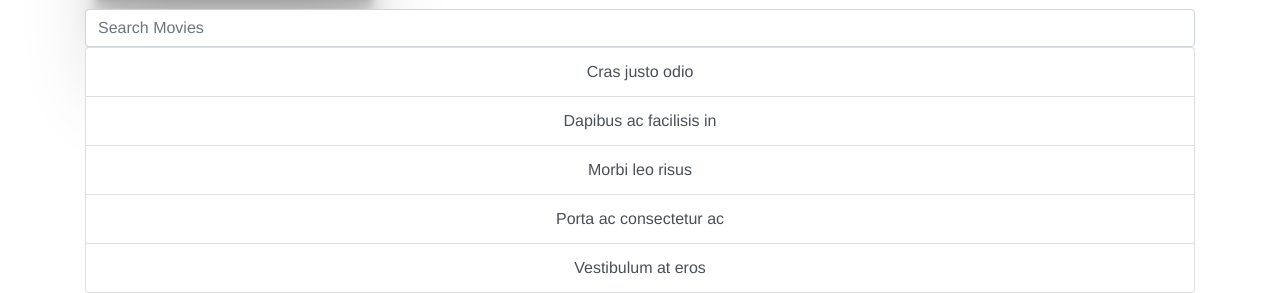
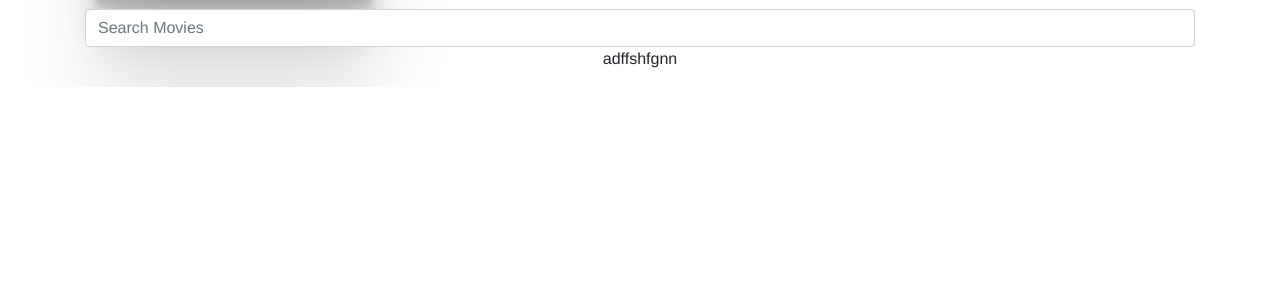
Before and after one commit to Juliasavransky/Actors-Gallery, a React (Create React App) app: page / in a window 1280 px wide. Shown: the part 1743-2036 px from the top of the page. After the commit the page ends 1830 px from the top, so only its background shows below. Built offline with nearby package versions, Linux system fonts and the light colour scheme.

Commit message:
Search box using results from props to render

```diff
--- a/src/components/LiveSearchBox.js
+++ b/src/components/LiveSearchBox.js
@@ -10,17 +10,16 @@ class LiveSearchBox extends Component {
     }
 
     render() {
-        const { placeholderText } = this.props;
+        const { placeholderText, results } = this.props;
+
+        const listGroupItems = results.map(result =>
+             <ListGroup.Item action></ListGroup.Item>);
 
         return (
             <div className="c-LiveSearchBox">
                 <Form.Control type="search" placeholder={placeholderText} />
                 <ListGroup className="searchResults">
-                    <ListGroup.Item action>Cras justo odio</ListGroup.Item>
-                    <ListGroup.Item action>Dapibus ac facilisis in</ListGroup.Item>
-                    <ListGroup.Item action>Morbi leo risus</ListGroup.Item>
-                    <ListGroup.Item action>Porta ac consectetur ac</ListGroup.Item>
-                    <ListGroup.Item action>Vestibulum at eros</ListGroup.Item>
+                   {listGroupItems}
                 </ListGroup>
             </div>
         );
--- a/src/components/MoviesPage.js
+++ b/src/components/MoviesPage.js
@@ -5,10 +5,17 @@ import './MoviesPage.css';
 
 class MoviesPage extends Component {
     render() {
+        const results = [
+            "result 1",
+            "result 2",
+            "result 3",
+            "result 4"
+        ];
+
         return (
             <div className="p-actors">
                 <Container>
-                    < LiveSearchBox placeholderText="Search Movies" />
+                    < LiveSearchBox placeholderText="Search Movies" results={[]} />
                     <p>adffshfgnn</p>
                 </Container>
             </div>
```
